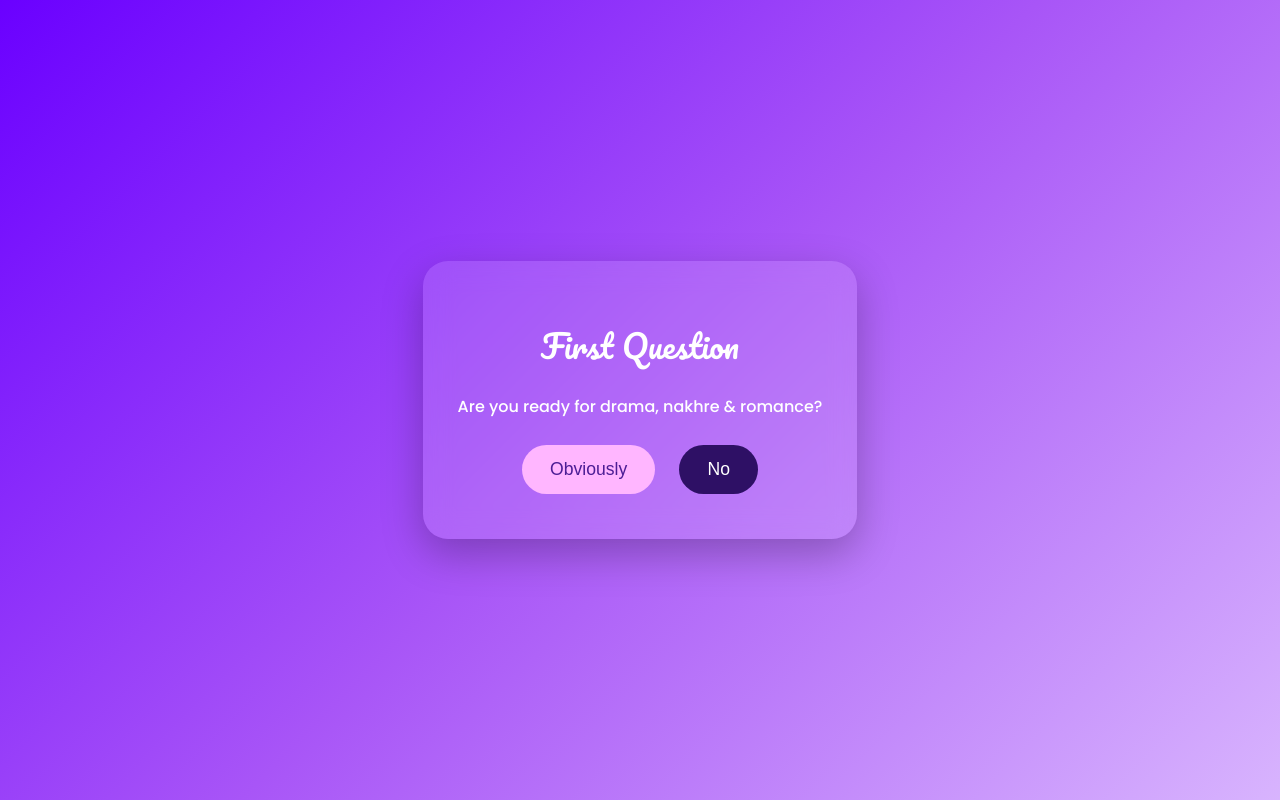
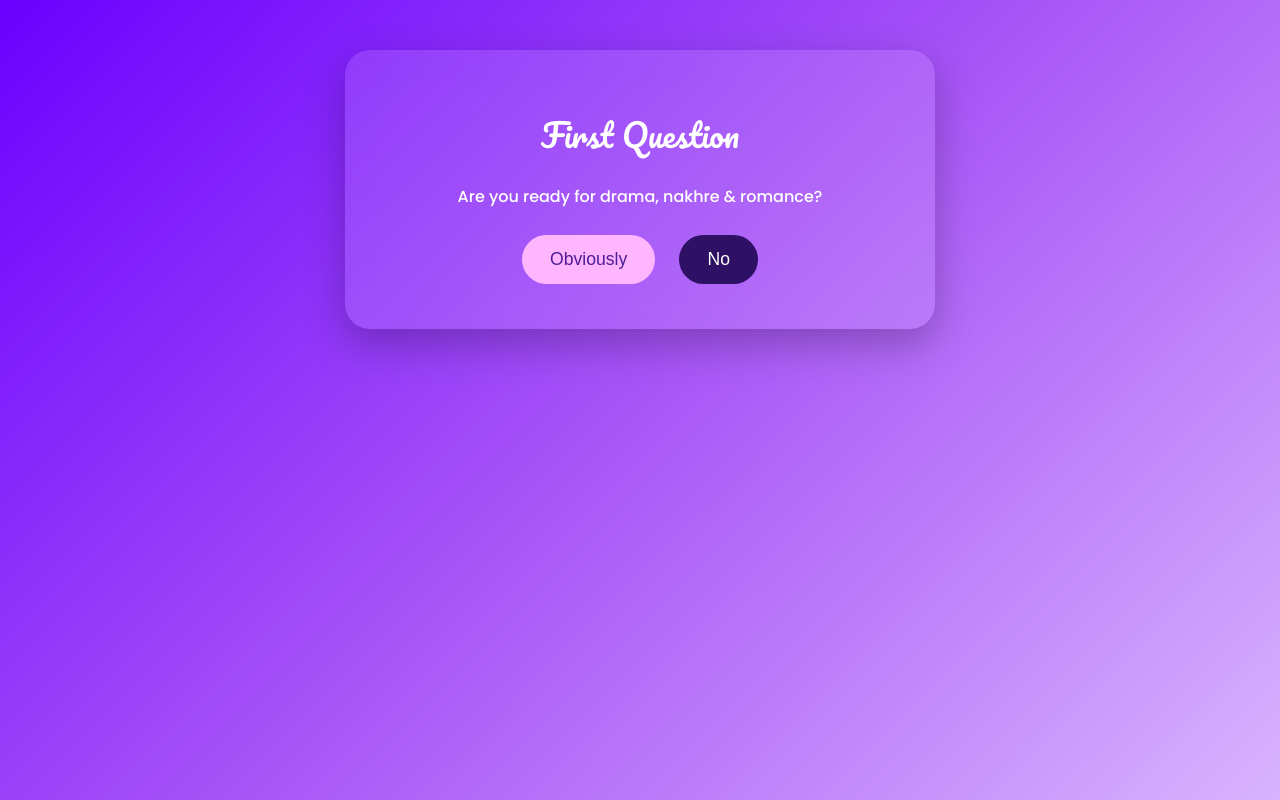
Before and after one commit to krishnachidrawar7-debug/Sukhe, a plain HTML site: page index.html in a window 1280 px wide. Both pictures are taken after a click on the button "Tap to Start". Drawn offline with Linux system fonts and the light colour scheme.

Commit message:
Update index.html

```diff
--- a/index.html
+++ b/index.html
@@ -7,10 +7,10 @@
 
 <style>
 @import url('https://fonts.googleapis.com/css2?family=Poppins:wght@300;500;700&family=Pacifico&display=swap');
-body{margin:0;height:100vh;font-family:Poppins;background:linear-gradient(135deg,#6a00ff,#a855f7,#d8b4fe);color:white;text-align:center;overflow:hidden}
-.screen{position:absolute;inset:0;display:flex;flex-direction:column;align-items:center;justify-content:center;padding:20px}
+body{margin:0;height:100vh;font-family:Poppins;background:linear-gradient(135deg,#6a00ff,#a855f7,#d8b4fe);color:white;text-align:center;overflow:auto}
+.screen{position:absolute;inset:0;display:flex;flex-direction:column;align-items:center;justify-content:flex-start;padding:30px 20px;overflow-y:auto}
 .hidden{display:none}
-.card{background:rgba(255,255,255,.12);backdrop-filter:blur(14px);padding:35px;border-radius:25px;max-width:520px;box-shadow:0 15px 40px rgba(0,0,0,.25)}
+.card{background:rgba(255,255,255,.12);backdrop-filter:blur(14px);padding:35px;border-radius:25px;max-width:520px;width:100%;box-shadow:0 15px 40px rgba(0,0,0,.25);margin:20px auto 80px}
 h1{font-family:Pacifico;font-weight:normal}
 button{border:none;padding:14px 28px;border-radius:50px;font-size:1.1rem;cursor:pointer;margin:10px}
 .primary{background:#ffb6ff;color:#4c1d95}
@@ -83,7 +83,7 @@ button{border:none;padding:14px 28px;border-radius:50px;font-size:1.1rem;cursor:
 <div class="card">
 <h1>I knew it 😌💜</h1>
 <p>Tu meri filmy heroine hai forever</p>
-<p class="loading">Loading our memories... 💜</p><div class="gallery" id="gallery"></div><p style="margin-top:18px;font-size:1.1rem">Happy Valentine’s Day Sukhada 💜<br>I don’t need perfect moments, I just need them with you.<br><br><b>Happy Valentine’s Day babiee!! 💜</b><br>Waise toh main ye Valentine-falentine zyada maanta nahi… because honestly I love you every single day. But this is our first one together… so why not make it special 😌<br><br>You are genuinely the best thing that has happened in my life " god tussi great ho 🙏" Somehow in this huge world I got you… and now you’re mine.. then, now and forever.<br><br>I love you more than anything. Bas ek hi problem hai… this stupid distance. I want mornings where I wake up next to you, not just to a notification. I want to start my day seeing your face, not your profile picture.<br><br>I want to kiss you right after waking up, hug you tightly and not let go for no reason. You’re the prettiest girl in the world , not just looks, but the way you talk, your nakhre, your laugh, everything.<br><br>I don’t just want special days with you… I want normal boring days with you. Random fights, random laughs, random silence !! but together 💜</p>
+<p class="loading">Loading our memories... 💜</p><div class="gallery" id="gallery"></div><p style="margin-top:18px;font-size:1.1rem">Happy Valentine’s Day Sukhada 💜<br>I don’t need perfect moments, I just need them with you.<br><br><b>Happy Valentine’s Day babiee!! 💜</b><br>Waise toh main ye Valentine-falentine zyada maanta nahi… because honestly I love you every single day. But this is our first one together… so why not make it special 😌<br><br>You are genuinely the best thing that has happened in my life  "god tussi great ho 🙏" Somehow in this huge world I got you… and now you’re mine , then, now and forever.<br><br>I love you more than anything. Bas ek hi problem hai… this stupid distance. I want mornings where I wake up next to you, not just to a notification. I want to start my day seeing your face, not your profile picture.<br><br>I want to kiss you right after waking up, hug you tightly and not let go for no reason. You’re the prettiest girl in the world !! not just looks, but the way you talk, your nakhre, your laugh, everything.<br><br>I don’t just want special days with you… I want normal boring days with you. Random fights(not fights fights lol), random laughs, random silence, but together!! 💜</p>
 </div>
 </div>
 
@@ -118,6 +118,37 @@ no.onmouseover=()=>{no.style.position='relative';no.style.left=Math.random()*200
 // yes result
 const images=["images/IMG_20260106_082534459.jpg","images/IMG_20260105_162731936.jpg","images/IMG_20260104_171222075_HDR.jpg","images/IMG_20260108_181641544_HDR.jpg","images/IMG_1361.jpg","images/IMG_1358.jpg"];
 document.getElementById('yes').onclick=()=>{next('result');for(let i=0;i<30;i++){const h=document.createElement('div');h.className='heart';h.innerText='💜';h.style.left=Math.random()*window.innerWidth+'px';h.style.top=window.innerHeight+'px';document.body.appendChild(h);setTimeout(()=>h.remove(),2000)}const g=document.getElementById('gallery');images.forEach(src=>{const img=document.createElement('img');img.src=src;img.loading='lazy';img.onerror=()=>{img.style.display='none'};g.appendChild(img)});document.querySelector('.loading').style.display='none'}
+  /* Emoji rain on tap */
+const emojis = ["💜","🧸","✨","💖","💕","🥺","😍","🧿","🪬"];
+
+function spawnEmoji(x,y){
+    const e=document.createElement("div");
+    e.innerText=emojis[Math.floor(Math.random()*emojis.length)];
+    e.style.position="fixed";
+    e.style.left=x+"px";
+    e.style.top=y+"px";
+    e.style.fontSize="28px";
+    e.style.pointerEvents="none";
+    e.style.zIndex="9999";
+    e.style.transition="all 1.5s ease-out";
+    document.body.appendChild(e);
+
+    setTimeout(()=>{
+        e.style.transform=`translate(${(Math.random()*120-60)}px,-150px) scale(1.8)`;
+        e.style.opacity="0";
+    },10);
+
+    setTimeout(()=>e.remove(),1500);
+}
+
+document.addEventListener("click",(ev)=>{
+    spawnEmoji(ev.clientX,ev.clientY);
+});
+document.addEventListener("touchstart",(ev)=>{
+    const t=ev.touches[0];
+    spawnEmoji(t.clientX,t.clientY);
+});
+
 </script>
 </body>
 </html>
```
